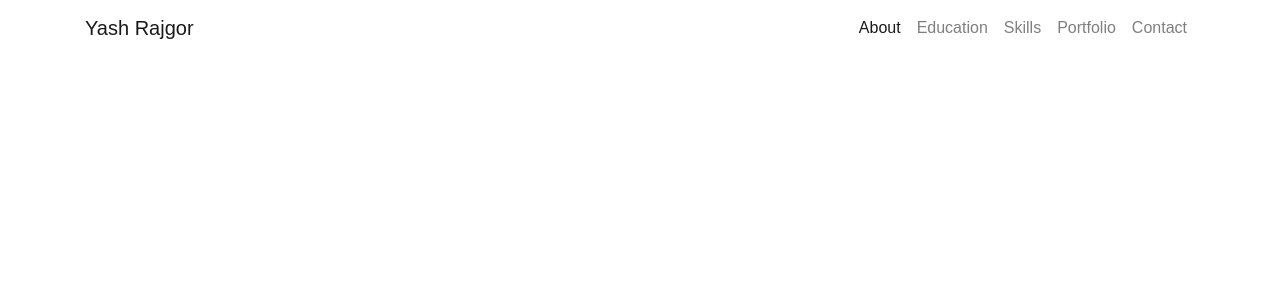
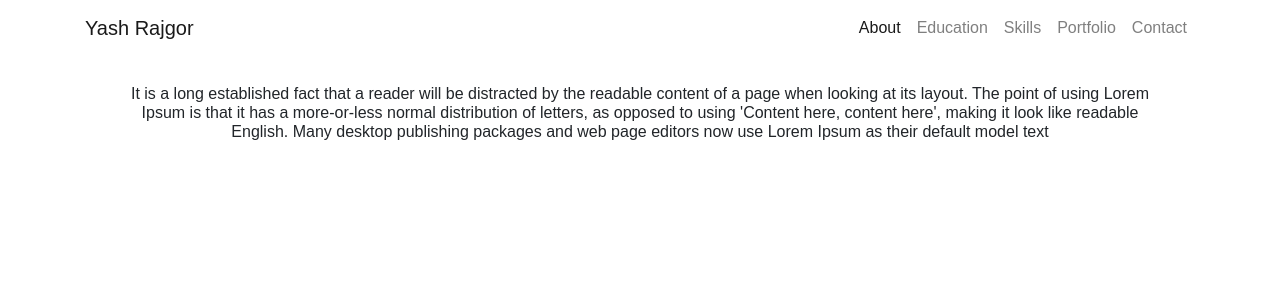
Before and after one commit to yash592/PortfolioYR, a React (Create React App) app: page / in a window 1280 px wide. Shown: the top 300 px of the page. Built offline with nearby package versions, Linux system fonts and the light colour scheme.

Commit message:
Moar changes

```diff
--- a/src/App.js
+++ b/src/App.js
@@ -2,15 +2,14 @@ import React, { Component } from 'react';
 import logo from './logo.svg';
 import './App.css';
 import Navbar from "./components/navbar";
+import profileImage from "./components/profileImage";
+import About from "./components/about";
+const App = () => (
 
-class App extends Component {
-  render() {
-    return (
     <div>
-      <Navbar />
+            <Navbar />
+            <profileImage />
+            <About />
     </div>
-    );
-  }
-}
-
+);
 export default App;
--- a/src/components/about/about.css
+++ b/src/components/about/about.css
@@ -1 +1,10 @@
 /*  */
+
+.about {
+  width: 80%;
+  text-align: center;
+  margin: 0 auto;
+  margin-top: 28px;
+}
+
+/* "width:80%;text-align:center;margin:0 auto;margin-top:28px;" */
--- a/src/components/about/about.js
+++ b/src/components/about/about.js
@@ -1 +1,14 @@
 //
+
+import React from "react";
+
+import "./about.css";
+
+const About = () => (
+  <div className = "about">
+        <h6>It is a long established fact that a reader will be distracted by the readable content of a page when looking at its layout. The point of using Lorem Ipsum is that it has a more-or-less normal distribution of letters, as opposed to using 'Content
+            here, content here', making it look like readable English. Many desktop publishing packages and web page editors now use Lorem Ipsum as their default model text</h6>
+    </div>
+)
+
+export default About;
--- a/src/components/about/index.js
+++ b/src/components/about/index.js
@@ -1 +1,3 @@
 //
+
+export { default } from "./about";
--- a/src/components/profileimage/index.js
+++ b/src/components/profileimage/index.js
@@ -1 +1,3 @@
 //
+
+export {default} from "./profileimage";
--- a/src/components/profileimage/profileimage.js
+++ b/src/components/profileimage/profileimage.js
@@ -1 +1,23 @@
 //
+
+import React from "react";
+
+const styles = {
+  div: {
+    // textAlign:center,
+    marginTop:150
+  },
+
+  img: {
+    width:140
+  }
+}
+
+const profileImage = () => (
+  <div style={styles.div}>
+  <h1>Hi!</h1>
+    <img className="rounded-circle img-fluid" alt = "yash" src={"https://i.imgur.com/QqweSRw.jpg"} />
+  </div>
+);
+
+export default profileImage;
```
